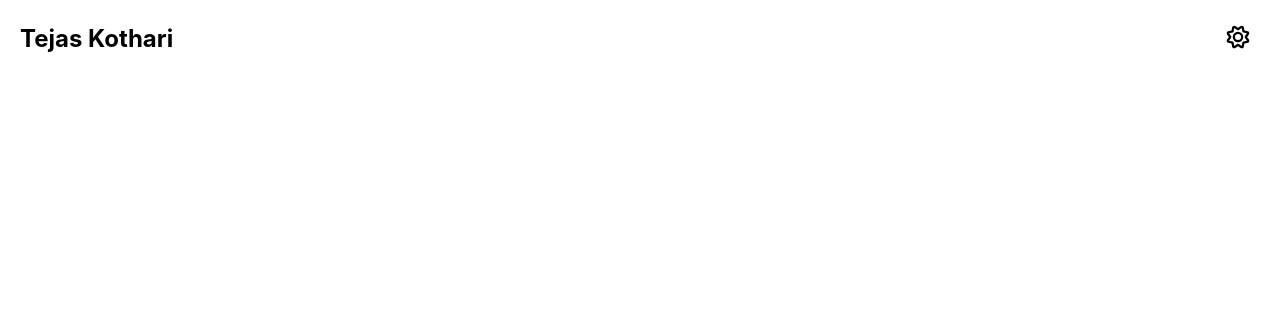
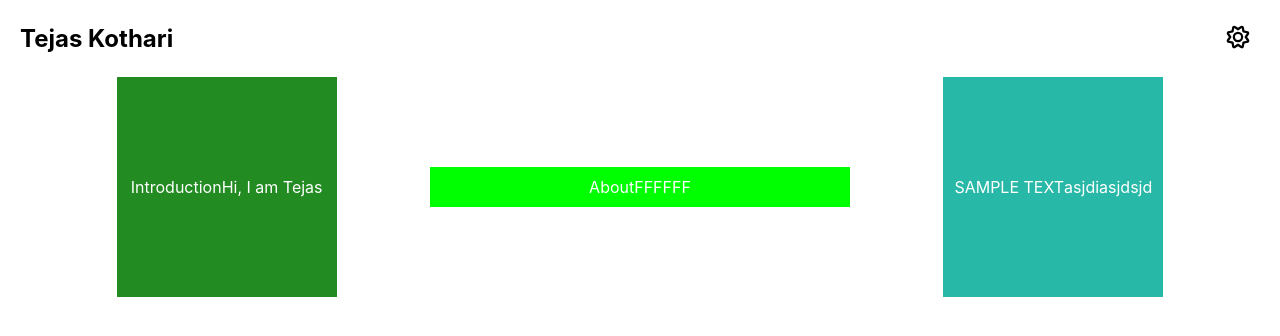
Before and after one commit to tejas-k3/tejas-kothari-portfolio, a React (Create React App) app: page / in a window 1280 px wide. Shown: the top 336 px of the page. Built offline with nearby package versions, Linux system fonts and the light colour scheme.

Commit message:
Using tiles!

```diff
--- a/src/App.css
+++ b/src/App.css
@@ -1,9 +1,9 @@
 .App {
   text-align: center;
   padding: 20px;
-  min-height: 100vh; /* Ensure the App div takes up the full height of the viewport */
-  transition: background-color 0.3s; /* Add a smooth transition effect */
-  color:black;
+  min-height: 100vh;
+  transition: background-color 0.3s;
+  color:BLack;
 }
 
 .header {
@@ -11,7 +11,7 @@
   justify-content: space-between;
   align-items: center;
   margin-bottom: 20px;
-  /* color: white; Set header text color to white */
+  /* color: white; */
 }
 
 .title {
@@ -29,16 +29,22 @@
 .theme-toggle img {
   width: 24px;
   height: 24px;
-  background-color: white; /* Set a white background for the button's image */
-  border-radius: 50%; /* Optional: Add border radius for a circular appearance */
-  padding: 4px; /* Optional: Add padding to adjust the size of the button's image */
+  background-color: white;
+  border-radius: 50%;
+  padding: 4px;
+}
+
+.tile-container {
+  display: grid;
+  grid-template-columns: repeat(auto-fit, minmax(200px, 1fr));
+  justify-items: center;
+  align-items: center;
+  margin-top: 20px;
+  max-width: 100%; /* Add max-width to prevent exceeding container */
 }
 
 /* Dark theme styles */
 .dark {
-  background-color: black; /* Set background color to black */
+  background-color: black;
+  color:white;
 }
-
-.dark .header {
-  color: white; /* Set header text color to white in dark mode */
-}
--- a/src/App.js
+++ b/src/App.js
@@ -1,7 +1,9 @@
-import React, { useState } from 'react';
-import './App.css';
-import sunIcon from './sun.svg';
-import moonIcon from './moon.svg';
+import React, { useState } from "react";
+import "./App.css";
+import sunIcon from "./sun.svg";
+import moonIcon from "./moon.svg";
+import Tile from "./Tile";
+import data from "./data.json";
 
 function App() {
   const [isDarkMode, setIsDarkMode] = useState(false);
@@ -11,14 +13,26 @@ function App() {
   };
 
   return (
-    <div className={`App ${isDarkMode ? 'dark' : 'light'}`}>
+    <div className={`App ${isDarkMode ? "dark" : "light"}`}>
       <header className="header">
         <div className="title">Tejas Kothari</div>
         <button className="theme-toggle" onClick={toggleTheme}>
           <img src={isDarkMode ? moonIcon : sunIcon} alt="Theme toggle" />
         </button>
       </header>
-      {/* Rest of your application content */}
+      <body>
+        <div className="tile-container">
+          {data.tiles.map((tile, index) => (
+            <Tile
+              key={index}
+              tileName={tile.tileName}
+              content={tile.content}
+              isSquare={tile.isSquare}
+              color={tile.color}
+            />
+          ))}
+        </div>
+      </body>
     </div>
   );
 }
--- /dev/null
+++ b/src/Tile.js
@@ -0,0 +1,24 @@
+import React from 'react';
+
+const Tile = ({ tileName, content, isSquare, color }) => {
+  const tileStyle = {
+    backgroundColor: color,
+    padding: '10px',
+    display: 'flex',
+    alignItems: 'center',
+    justifyContent: 'center',
+    color: 'white',
+    width: isSquare ? '200px' : '400px', // Adjust the width as needed
+    height: isSquare ? '200px' : 'auto', // Adjust the height as needed
+    // borderRadius: isSquare ? '50%' : '0', // Add border-radius for square tiles
+  };
+
+  return (
+    <div style={tileStyle}>
+      <div>{tileName}</div>
+      <div>{content}</div>
+    </div>
+  );
+};
+
+export default Tile;
--- /dev/null
+++ b/src/data.json
@@ -0,0 +1,22 @@
+{
+  "tiles": [
+    {
+      "tileName": "Introduction",
+      "content": "Hi, I am Tejas",
+      "isSquare": true,
+      "color": "#228B22"
+    },
+    {
+      "tileName": "About",
+      "content": "FFFFFF",
+      "isSquare": false,
+      "color": "#00FF00"
+    },
+    {
+      "tileName": "SAMPLE TEXT",
+      "content": "asjdiasjdsjd",
+      "isSquare": true,
+      "color": "#28b8a7"
+    }
+  ]
+}
```
